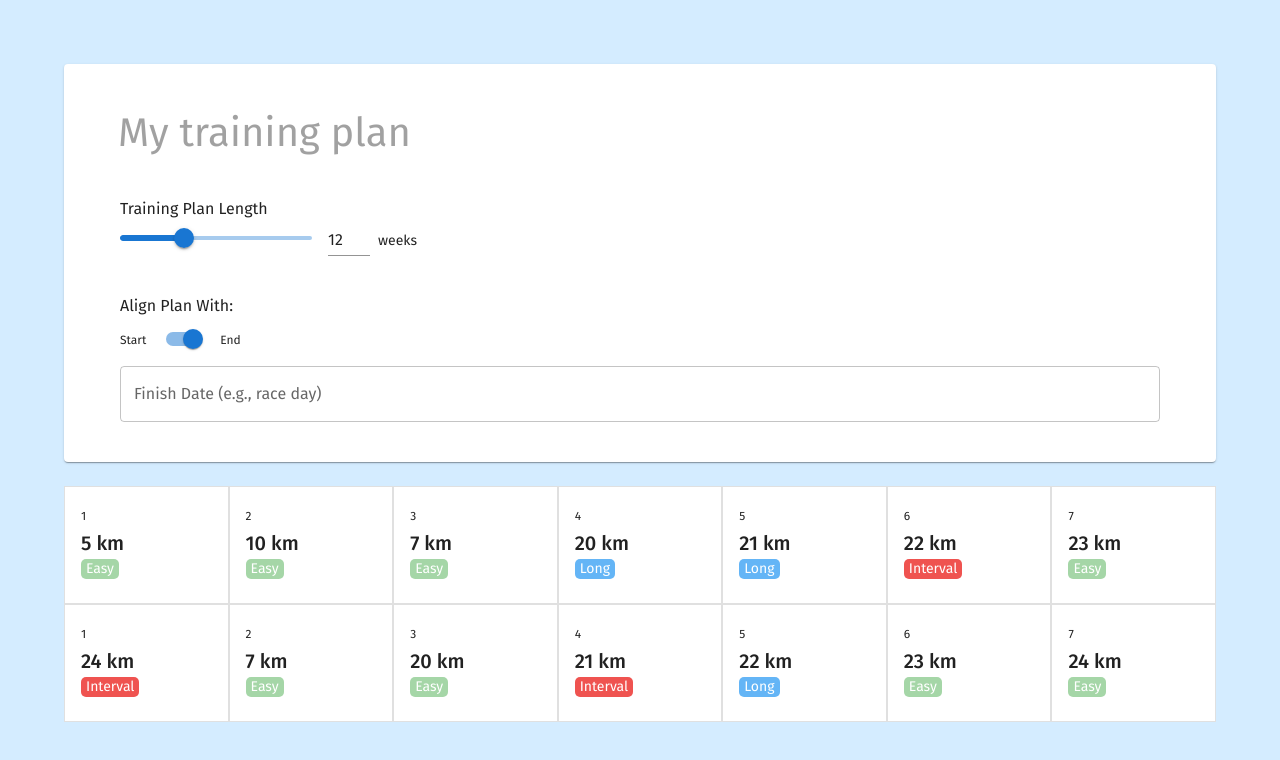
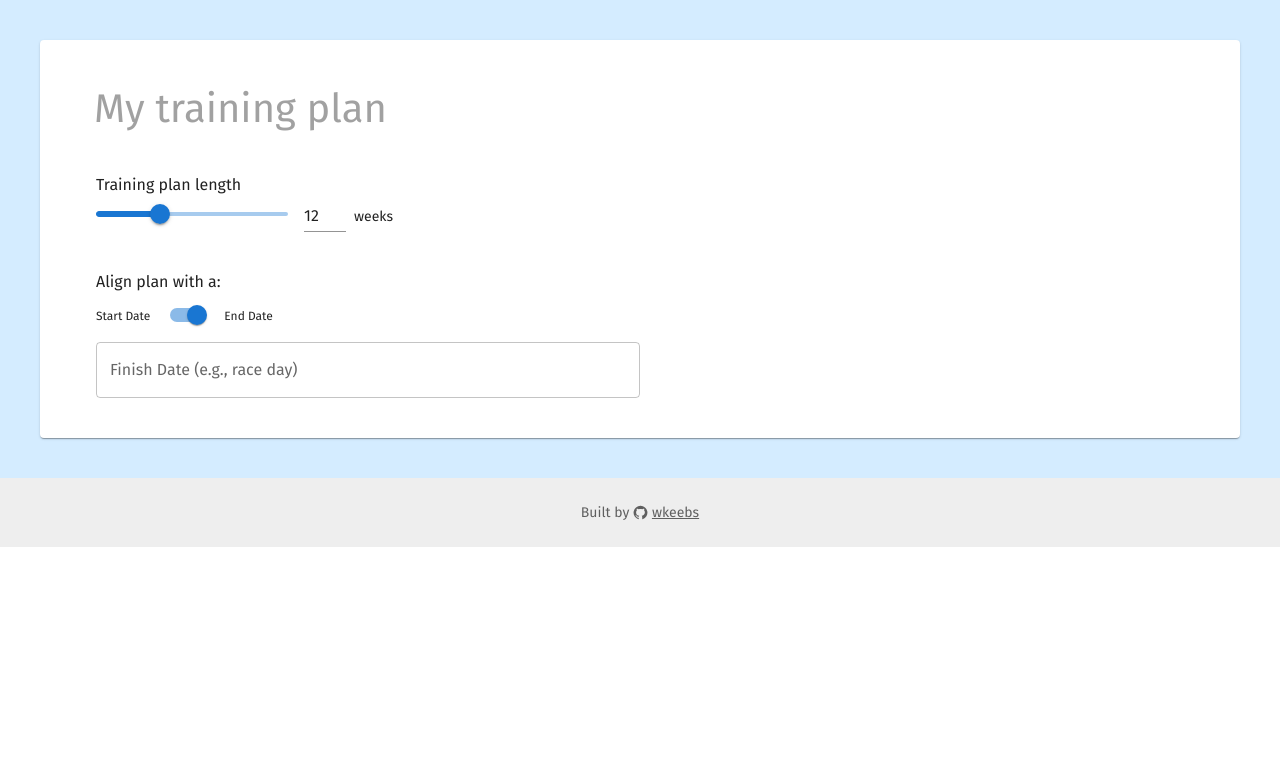
Before and after one commit to wkeebs/we-run, a React (Vite) app: page / in a window 1280 px wide. Shown: the top 760 px of the page. Built offline with nearby package versions, Linux system fonts and the light colour scheme.

Commit message:
fix formatting

```diff
--- a/src/App.css
+++ b/src/App.css
@@ -1,5 +1,4 @@
 #root {
-  margin: 0 auto;
-  padding: 2rem;
   text-align: center;
+  background-color: #d4ecff;
 }
--- a/src/App.tsx
+++ b/src/App.tsx
@@ -4,14 +4,20 @@ import ActivityCalendar from "./components/ActivityCalendar";
 import CalendarCreator from "./components/CalendarCreator";
 import { RUN_TYPE } from "./data";
 import { AdapterDayjs } from "@mui/x-date-pickers/AdapterDayjs";
-import { createTheme, ThemeProvider } from "@mui/material";
+import GitHubIcon from "@mui/icons-material/GitHub";
+
+import {
+  Box,
+  Container,
+  createTheme,
+  Link,
+  ThemeProvider,
+  Typography,
+} from "@mui/material";
 
 const theme = createTheme({
   typography: {
-    fontFamily: [
-      "Fira Sans",
-      "Poppins",
-    ].join(","),
+    fontFamily: ["Fira Sans", "Poppins"].join(","),
   },
 });
 
@@ -40,12 +46,46 @@ const testData: Activity[] = [
   { id: 14, details: { distance: 24, type: RUN_TYPE.EASY } },
 ];
 
+const Footer = () => {
+  return (
+    <Box
+      component="footer"
+      sx={{
+        py: 3,
+        px: 2,
+        mt: "auto",
+        backgroundColor: (theme) =>
+          theme.palette.mode === "light"
+            ? theme.palette.grey[200]
+            : theme.palette.grey[800],
+      }}
+    >
+      <Container maxWidth="sm">
+        <Typography variant="body1"></Typography>
+        <Typography variant="body2" color="text.secondary">
+          {"Built by "}
+          <GitHubIcon
+            sx={{ fontSize: "15px", transform: "translate(0, 3px)" }}
+          />{" "}
+          <Link color="inherit" href="https://github.com/wkeebs">
+            wkeebs
+          </Link>{" "}
+          {/* {new Date().getFullYear()} */}
+        </Typography>
+      </Container>
+    </Box>
+  );
+};
+
 function App() {
   return (
     <LocalizationProvider dateAdapter={AdapterDayjs}>
       <ThemeProvider theme={theme}>
-        <CalendarCreator />
-        <ActivityCalendar data={testData}></ActivityCalendar>
+        <Box padding={2}>
+          <CalendarCreator />
+          {/* <ActivityCalendar data={testData}></ActivityCalendar> */}
+        </Box>
+        <Footer />
       </ThemeProvider>
     </LocalizationProvider>
   );
--- a/src/components/CalendarCreator.tsx
+++ b/src/components/CalendarCreator.tsx
@@ -39,7 +39,7 @@ const CalendarCreator = () => {
               ></TextField>
             </FormControl>
             <FormControl sx={{ margin: 2 }}>
-              <Typography variant="subtitle1">Training Plan Length</Typography>
+              <Typography variant="subtitle1">Training plan length</Typography>
               <Grid container spacing={1} alignItems={"center"}>
                 <Grid item>
                   <InputSlider max={36} />
@@ -51,11 +51,11 @@ const CalendarCreator = () => {
             </FormControl>
             <FormControl sx={{ margin: 2 }}>
               <Grid item>
-                <Typography variant="subtitle1">Align Plan With:</Typography>
+                <Typography variant="subtitle1">Align plan with a:</Typography>
               </Grid>
               <Grid container spacing={1} alignItems={"center"} marginBottom={1}>
                 <Grid item>
-                  <Typography variant="caption">Start</Typography>
+                  <Typography variant="caption">Start Date</Typography>
                 </Grid>
                 <Grid item>
                   <Switch
@@ -64,12 +64,15 @@ const CalendarCreator = () => {
                   />
                 </Grid>
                 <Grid item>
-                  <Typography variant="caption">End</Typography>
+                  <Typography variant="caption">End Date</Typography>
                 </Grid>
               </Grid>
 
               <Typography variant="subtitle1"></Typography>
               <DatePicker
+                sx={{width: "50%"}}
+                format="DD/MM/YYYY"
+                formatDensity="spacious"
                 label={
                   alignWithEnd ? "Finish Date (e.g., race day)" : "Start Date "
                 }
--- a/src/index.css
+++ b/src/index.css
@@ -2,13 +2,20 @@
   font-family: "Poppins", Inter, system-ui, Avenir, Helvetica, Arial, sans-serif;
   line-height: 1.5;
   font-weight: 400;
+  margin: 0;
+  padding: 0;
 
   color-scheme: light dark;
   color: rgba(255, 255, 255, 0.87);
-  background-color: #d4ecff;
+  /* background-color: #d4ecff; */
 
   font-synthesis: none;
   text-rendering: optimizeLegibility;
   -webkit-font-smoothing: antialiased;
   -moz-osx-font-smoothing: grayscale;
 }
+
+body, html {
+  margin: 0;
+  padding: 0;
+}
```
